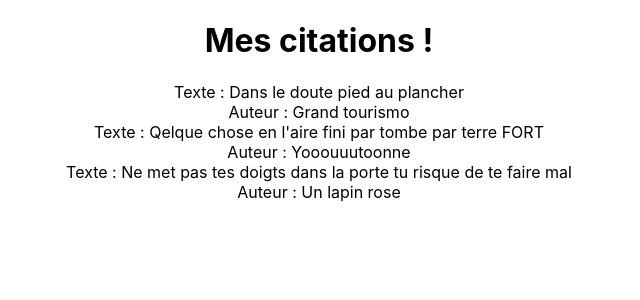
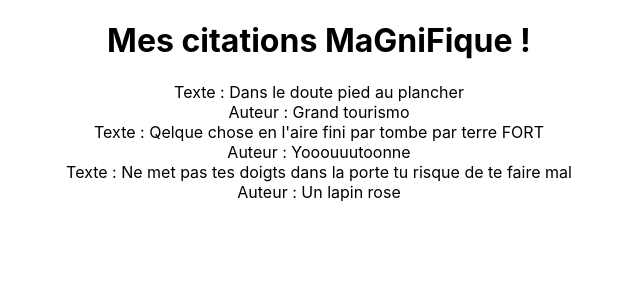
Before and after one commit to Trifolink/SpeFrontDossier, a React (Create React App) app in the folder tp2/quotes/: page / in a window 1280 px wide. Shown: the top 300 px of the page, without its empty margins (321-961 px from the left). Built offline with nearby package versions, Linux system fonts and the light colour scheme; the HTML template or start-up script is replaced by a standard one.

Commit message:
h1 deuxieme

```diff
--- a/tp2/quotes/src/App.js
+++ b/tp2/quotes/src/App.js
@@ -23,7 +23,7 @@
 
   return (
     <div className="App">
-      <h1>Mes citations !</h1>
+      <h1>Mes citations MaGniFique !</h1>
       {citations.map((citation, index) => (
         <Quote key={index} texte={citation.texte} auteur={citation.auteur} />
       ))}
```
